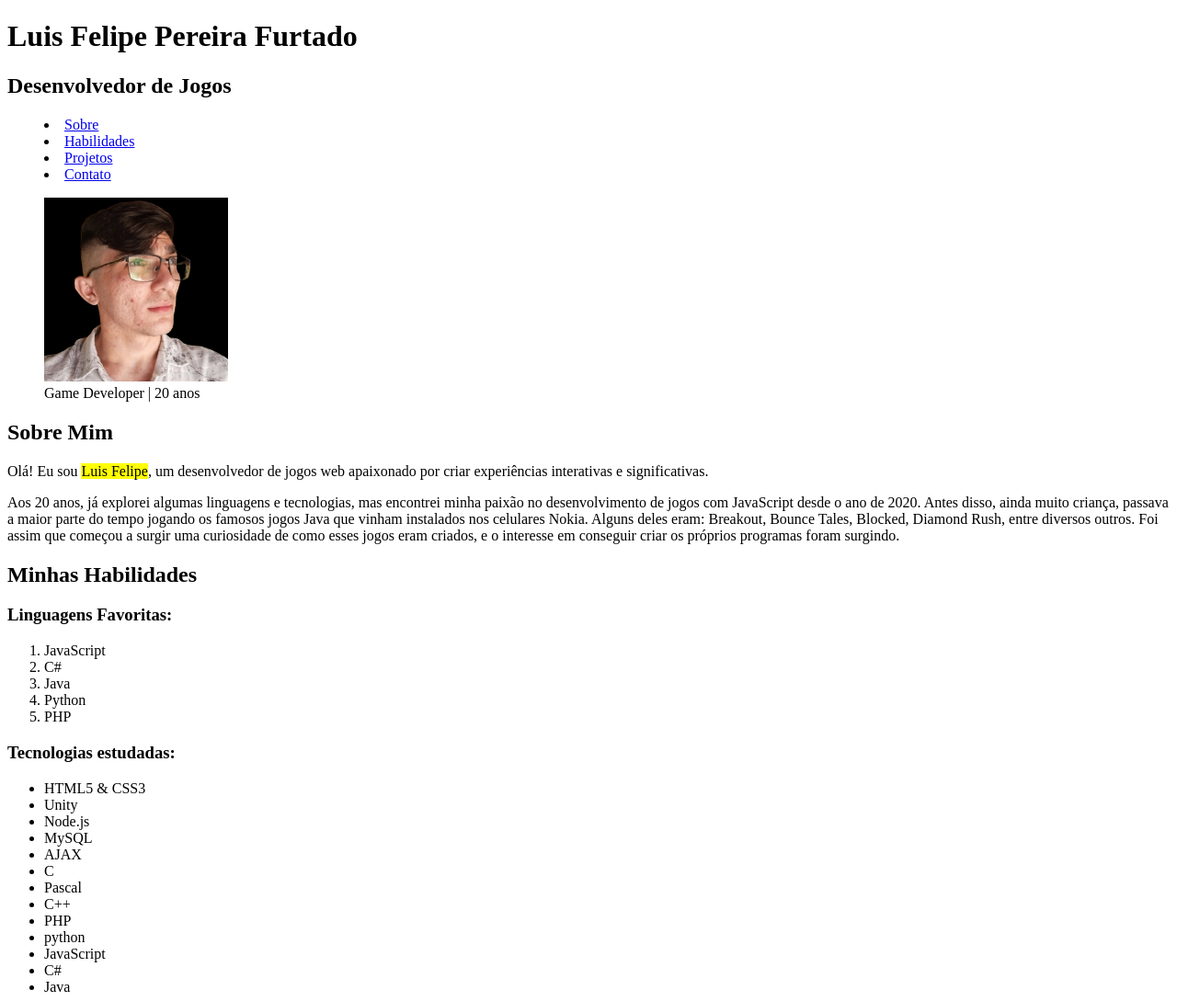
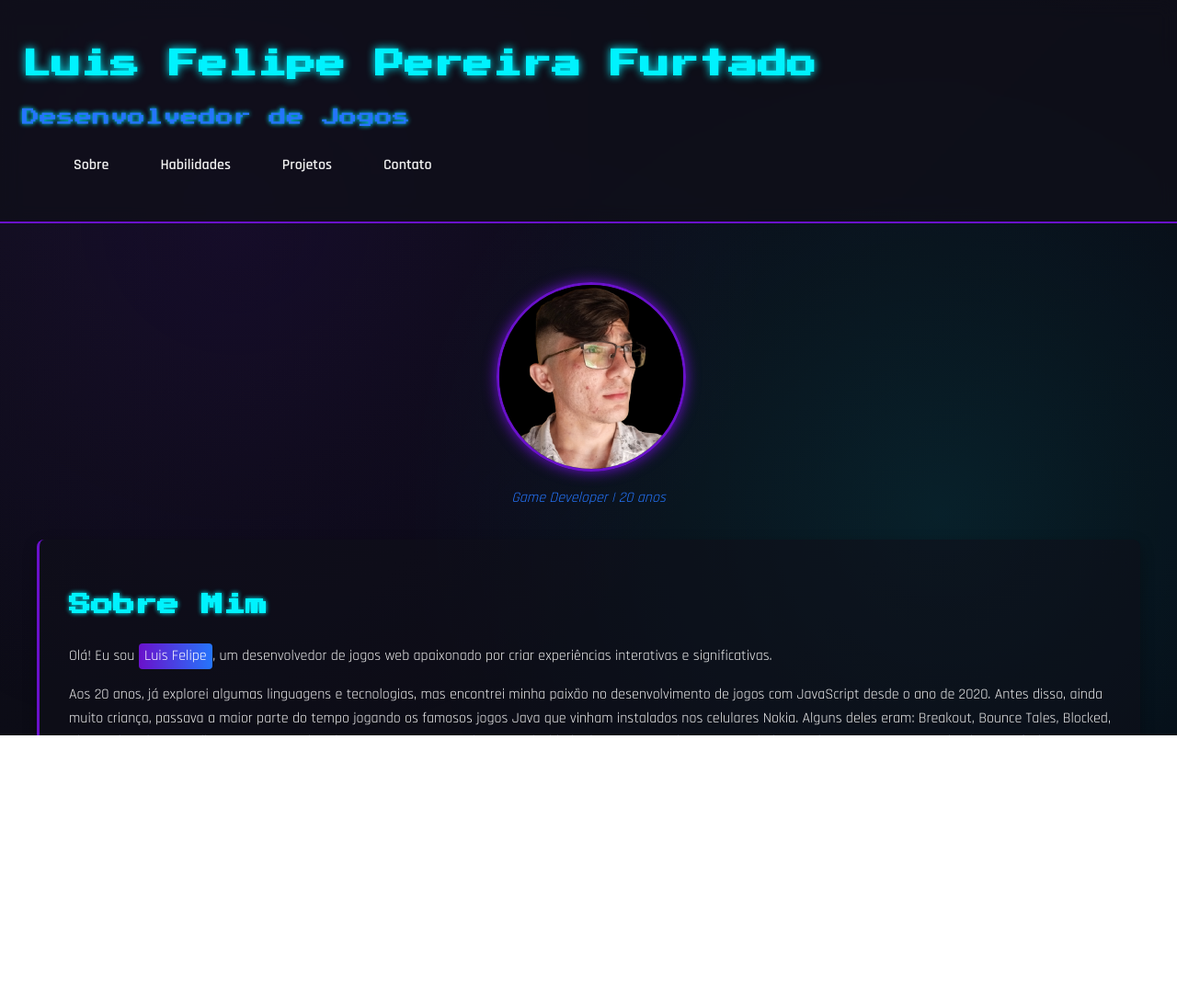
Before and after one commit to LuisFelipe992/Portfolio, a plain HTML site: page index.html in a window 1280 px wide. Shown: the top 1089 px of the page at 92% size. After the commit the page ends 800 px from the top, so only its background shows below. Drawn offline with Linux system fonts and the light colour scheme.

Commit message:
adicionando css

```diff
--- /dev/null
+++ b/arquivos/style.css
@@ -0,0 +1,290 @@
+/* styles.css - Tema Gamer Moderno */
+html{
+    scroll-behavior: smooth !important;
+}
+:root {
+    --primary: #6a11cb;
+    --secondary: #2575fc;
+    --accent: #00f2fe;
+    --dark: #0f0f1a;
+    --darker: #070710;
+    --light: #f0f0f0;
+    --neon: 0 0 10px var(--accent);
+    --pixel-font: 'Press Start 2P', cursive;
+    --main-font: 'Rajdhani', sans-serif;
+    scroll-behavior: auto !important;
+}
+html, body {
+    width: 100%;
+    height: 100%;
+    overflow-x: hidden;
+  }
+/* Base */
+
+@supports (scroll-behavior: smooth) {
+    html {
+      scroll-behavior: smooth;
+    }
+  }
+
+body {
+    background: linear-gradient(135deg, var(--dark), var(--darker));
+    color: var(--light);
+    font-family: var(--main-font);
+    line-height: 1.6;
+    padding: 0;
+    margin: 0;
+}
+
+/* Header */
+header {
+    background: rgba(15, 15, 26, 0.8);
+    backdrop-filter: blur(10px);
+    padding: 1.5rem;
+    border-bottom: 2px solid var(--primary);
+    position: relative;
+    z-index: 100;
+}
+
+hgroup h1 {
+    font-family: var(--pixel-font);
+    color: var(--accent);
+    text-shadow: var(--neon);
+    font-size: 2rem;
+    margin-bottom: 0.5rem;
+}
+
+hgroup h2 {
+    color: var(--secondary);
+    font-size: 1.2rem;
+    font-weight: 400;
+}
+
+/* Navegação */
+nav menu {
+    display: flex;
+    gap: 1.5rem;
+    list-style: none;
+    margin-top: 1.5rem;
+}
+
+nav a {
+    color: var(--light);
+    text-decoration: none;
+    font-weight: 600;
+    padding: 0.5rem 1rem;
+    border-radius: 4px;
+    transition: all 0.3s;
+    position: relative;
+}
+
+nav a:hover {
+    color: var(--accent);
+}
+
+nav a::after {
+    content: '';
+    position: absolute;
+    bottom: -5px;
+    left: 0;
+    width: 0;
+    height: 2px;
+    background: var(--accent);
+    transition: width 0.3s;
+}
+
+nav a:hover::after {
+    width: 100%;
+}
+
+/* Foto de perfil */
+figure {
+    text-align: center;
+    margin: 2rem auto;
+    max-width: 200px;
+}
+
+figure img {
+    border-radius: 50%;
+    border: 3px solid var(--primary);
+    box-shadow: 0 0 15px var(--primary);
+    transition: transform 0.3s;
+}
+
+figure img:hover {
+    transform: scale(1.05);
+}
+
+figcaption {
+    margin-top: 0.5rem;
+    color: var(--secondary);
+    font-style: italic;
+}
+
+/* Seções */
+main {
+    max-width: 1200px;
+    margin: 0 auto;
+    padding: 2rem;
+}
+
+article {
+    margin-bottom: 3rem;
+    background: rgba(15, 15, 26, 0.6);
+    padding: 2rem;
+    border-radius: 8px;
+    border-left: 3px solid var(--primary);
+    box-shadow: 0 5px 15px rgba(0, 0, 0, 0.3);
+}
+
+h2 {
+    color: var(--accent);
+    font-family: var(--pixel-font);
+    font-size: 1.5rem;
+    margin-bottom: 1.5rem;
+    text-shadow: 0 0 5px var(--accent);
+}
+
+h3 {
+    color: var(--secondary);
+    margin: 1rem 0;
+    font-size: 1.2rem;
+}
+
+/* Listas */
+ol, ul {
+    margin: 1rem 0 1.5rem 2rem;
+}
+
+li {
+    margin-bottom: 0.5rem;
+}
+
+/* Projetos */
+#projetos figure {
+    max-width: 100%;
+    margin-bottom: 3rem;
+}
+
+#projetos img {
+    width: 100%;
+    max-width: 500px;
+    height: auto;
+    border-radius: 8px;
+    margin: 0.5rem 0;
+    border: 1px solid var(--secondary);
+    transition: transform 0.3s, box-shadow 0.3s;
+}
+
+#projetos img:hover {
+    transform: translateY(-5px);
+    box-shadow: 0 10px 20px rgba(0, 242, 254, 0.3);
+}
+
+#projetos figcaption {
+    margin-top: 1rem;
+    text-align: left;
+}
+
+/* Detalhes dos projetos */
+details {
+    margin: 1rem 0;
+    background: rgba(37, 117, 252, 0.1);
+    padding: 1rem;
+    border-radius: 4px;
+    border-left: 3px solid var(--secondary);
+}
+
+summary {
+    cursor: pointer;
+    font-weight: bold;
+    color: var(--accent);
+    outline: none;
+}
+
+mark {
+    background: linear-gradient(90deg, var(--primary), var(--secondary));
+    color: white;
+    padding: 0.2rem 0.4rem;
+    border-radius: 4px;
+}
+
+meter {
+    width: 100%;
+    height: 20px;
+    margin: 0.5rem 0;
+    border-radius: 10px;
+    overflow: hidden;
+}
+
+meter::-webkit-meter-bar {
+    background: #333;
+    border-radius: 10px;
+}
+
+meter::-webkit-meter-optimum-value {
+    background: linear-gradient(90deg, var(--primary), var(--accent));
+}
+
+/* Contato */
+address {
+    font-style: normal;
+    margin: 1rem 0;
+}
+
+address a {
+    color: var(--accent);
+    text-decoration: none;
+    transition: all 0.3s;
+}
+
+address a:hover {
+    text-decoration: underline;
+    text-shadow: var(--neon);
+}
+
+/* Rodapé */
+footer {
+    text-align: center;
+    padding: 2rem;
+    background: var(--darker);
+    margin-top: 3rem;
+    border-top: 1px solid var(--primary);
+}
+
+/* Responsivo */
+@media (max-width: 768px) {
+    nav menu {
+        flex-direction: column;
+        gap: 0.5rem;
+    }
+
+    hgroup h1 {
+        font-size: 1.5rem;
+    }
+
+    article {
+        padding: 1.5rem;
+    }
+}
+
+/* Efeitos especiais */
+body::before {
+    content: '';
+    position: fixed;
+    top: 0;
+    left: 0;
+    width: 100%;
+    height: 100%;
+    background:
+        radial-gradient(circle at 20% 30%, rgba(106, 17, 203, 0.1) 0%, transparent 50%),
+        radial-gradient(circle at 80% 70%, rgba(0, 242, 254, 0.1) 0%, transparent 50%);
+    z-index: -1;
+}
+
+hr {
+    border: none;
+    height: 1px;
+    background: linear-gradient(90deg, transparent, var(--secondary), transparent);
+    margin: 1.5rem 0;
+}
--- a/index.html
+++ b/index.html
@@ -2,8 +2,11 @@
 <html lang="pt-BR">
 <head>
     <meta charset="UTF-8">
+    <meta name="theme-color" content="#0f0f1a">
     <meta name="viewport" content="width=device-width, initial-scale=1.0">
     <title>Portfólio de Luis Felipe - Game Developer</title>
+    <link rel="stylesheet" href="arquivos/style.css">
+    <link href="https://fonts.googleapis.com/css2?family=Press+Start+2P&family=Rajdhani:wght@400;500;600;700&display=swap" rel="stylesheet">
 </head>
 <body>
     <header>
```
Also changed, not shown: 1 other file.
